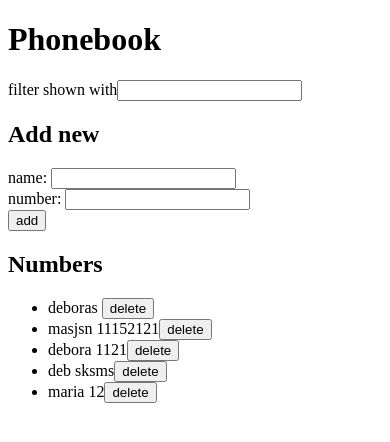
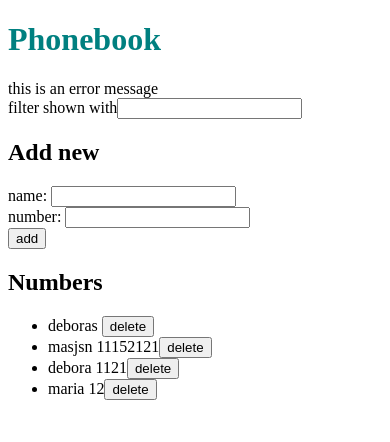
Before and after one commit to deboragaleano/fullstackopen, a React (Create React App) app in the folder part2/phonebook/: page / in a window 390 px wide. Shown: the top 442 px of the page. Built offline with nearby package versions, Linux system fonts and the light colour scheme; data requests are answered from the project's data file.

Commit message:
phonebook refactor app.js

```diff
--- a/part2/phonebook/db.json
+++ b/part2/phonebook/db.json
@@ -16,11 +16,6 @@
       "id": 11
     },
     {
-      "name": "deb",
-      "number": "sksms",
-      "id": 12
-    },
-    {
       "name": "maria",
       "number": "12",
       "id": 13
--- a/part2/phonebook/src/App.js
+++ b/part2/phonebook/src/App.js
@@ -1,50 +1,16 @@
 import React, { useState, useEffect } from 'react';
 import contact from './services/contact';
-
-const Search = ({query, handleSearch, searchContact}) => {
-  return (
-    <form onSubmit={searchContact}>
-      filter shown with
-      <input
-        value={query}
-        onChange={handleSearch}/>
-    </form>
-  )
-}
-
-const PersonFrom = ({name, number, nameChange, addContact, numberChange}) => {
-  return (
-    <form>
-      <div>
-        name: <input value={name} onChange={nameChange}/>
-      </div>
-      <div>
-        number: <input value={number} onChange={numberChange}/>
-      </div>
-      <div>
-        <button onClick={addContact} type="submit">add</button>
-      </div>
-  </form>
-  )
-}
-
-const Persons = ({persons, deleteContact}) => {
-  return (
-  <ul>
-    {persons.map(person =>
-    <li key={person.name}>{person.name} {person.number}
-      <button onClick={() => deleteContact(person.id)}>delete</button>
-    </li>
-    )}
-  </ul>
-  )
-}
+import Notification from './Notification';
+import Search from './Search';
+import PersonForm from './PersonForm';
+import Persons from './Persons';
 
 const App = () => {
   const [ persons, setPersons ] = useState([ ])
   const [ newName, setNewName ] = useState('')
   const [ newNumber, setNewNumber ] = useState('')
   const [ newSearch, setNewSearch] = useState('')
+  const [ errorMessage, setMessage] = useState('this is an error message')
 
   useEffect(() => {
     contact
@@ -126,6 +92,7 @@ const App = () => {
     <div>
 
       <h1>Phonebook</h1>
+      <Notification message={errorMessage}/>
       <Search
         query={newSearch}
         handleSearch={handleSearchName}
@@ -133,7 +100,7 @@ const App = () => {
       />
 
       <h2>Add new</h2>
-      <PersonFrom
+      <PersonForm
         name={newName}
         number={newNumber}
         addContact={addContact}
--- /dev/null
+++ b/part2/phonebook/src/Notification.js
@@ -0,0 +1,15 @@
+import React from 'react'
+
+const Notification = ({ message }) => {
+    if (message === null) {
+      return null
+    }
+
+    return (
+      <div className="error">
+        {message}
+      </div>
+    )
+  }
+
+export default Notification;
--- /dev/null
+++ b/part2/phonebook/src/PersonForm.js
@@ -0,0 +1,19 @@
+import React from 'react';
+
+const PersonForm = ({name, number, nameChange, addContact, numberChange}) => {
+    return (
+      <form>
+        <div>
+          name: <input value={name} onChange={nameChange}/>
+        </div>
+        <div>
+          number: <input value={number} onChange={numberChange}/>
+        </div>
+        <div>
+          <button onClick={addContact} type="submit">add</button>
+        </div>
+    </form>
+    )
+}
+
+export default PersonForm;
--- /dev/null
+++ b/part2/phonebook/src/Persons.js
@@ -0,0 +1,15 @@
+import React from 'react'
+
+const Persons = ({persons, deleteContact}) => {
+    return (
+    <ul>
+      {persons.map(person =>
+      <li key={person.name}>{person.name} {person.number}
+        <button onClick={() => deleteContact(person.id)}>delete</button>
+      </li>
+      )}
+    </ul>
+    )
+  }
+
+export default Persons;
--- /dev/null
+++ b/part2/phonebook/src/Search.js
@@ -0,0 +1,14 @@
+import React from 'react';
+
+const Search = ({query, handleSearch, searchContact}) => {
+    return (
+      <form onSubmit={searchContact}>
+        filter shown with
+        <input
+          value={query}
+          onChange={handleSearch}/>
+      </form>
+    )
+}
+
+export default Search;
--- /dev/null
+++ b/part2/phonebook/src/index.css
@@ -0,0 +1,7 @@
+/* .message {
+//
+} */
+
+h1 {
+    color: teal;
+}
--- a/part2/phonebook/src/index.js
+++ b/part2/phonebook/src/index.js
@@ -2,6 +2,7 @@ import React from 'react';
 import ReactDOM from 'react-dom';
 import App from './App';
 import * as serviceWorker from './serviceWorker';
+import './index.css';
 
 ReactDOM.render(
   <React.StrictMode>
```
Lines whose indentation alone changed are shown as unchanged.
